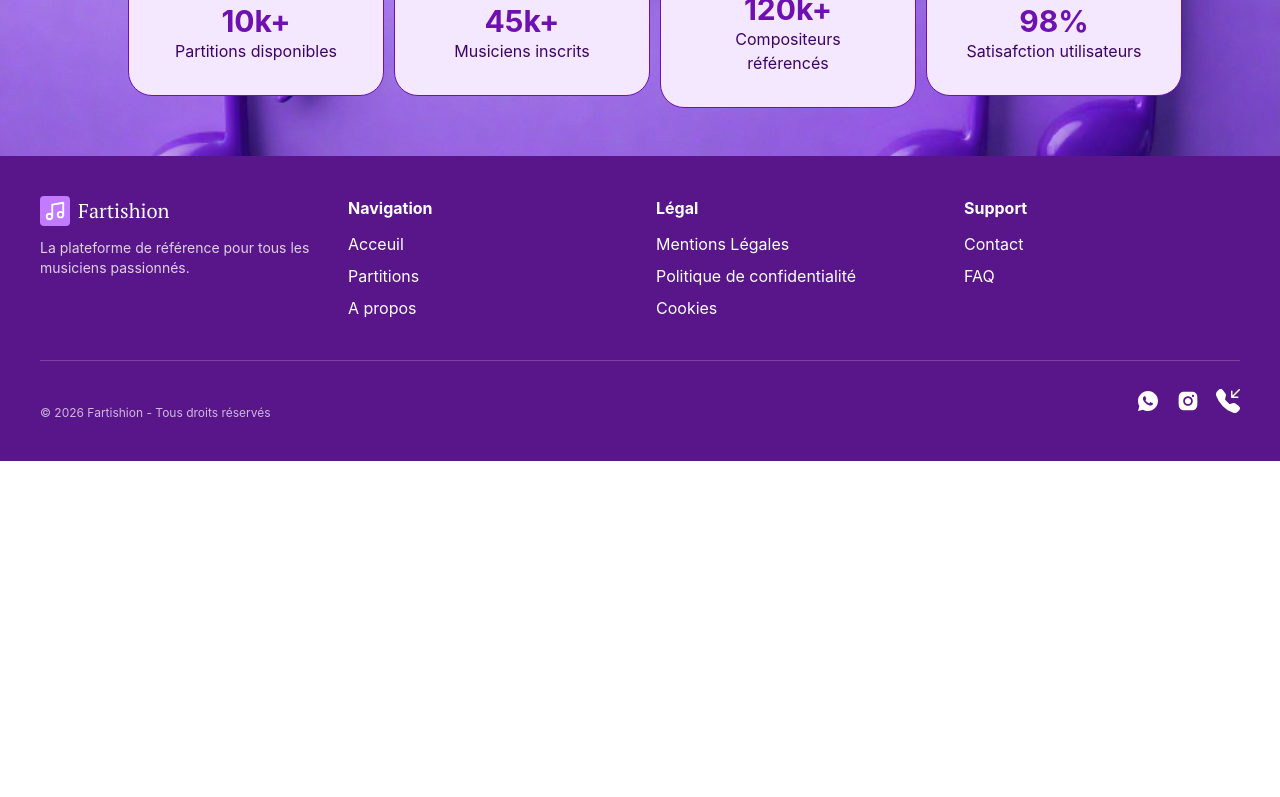
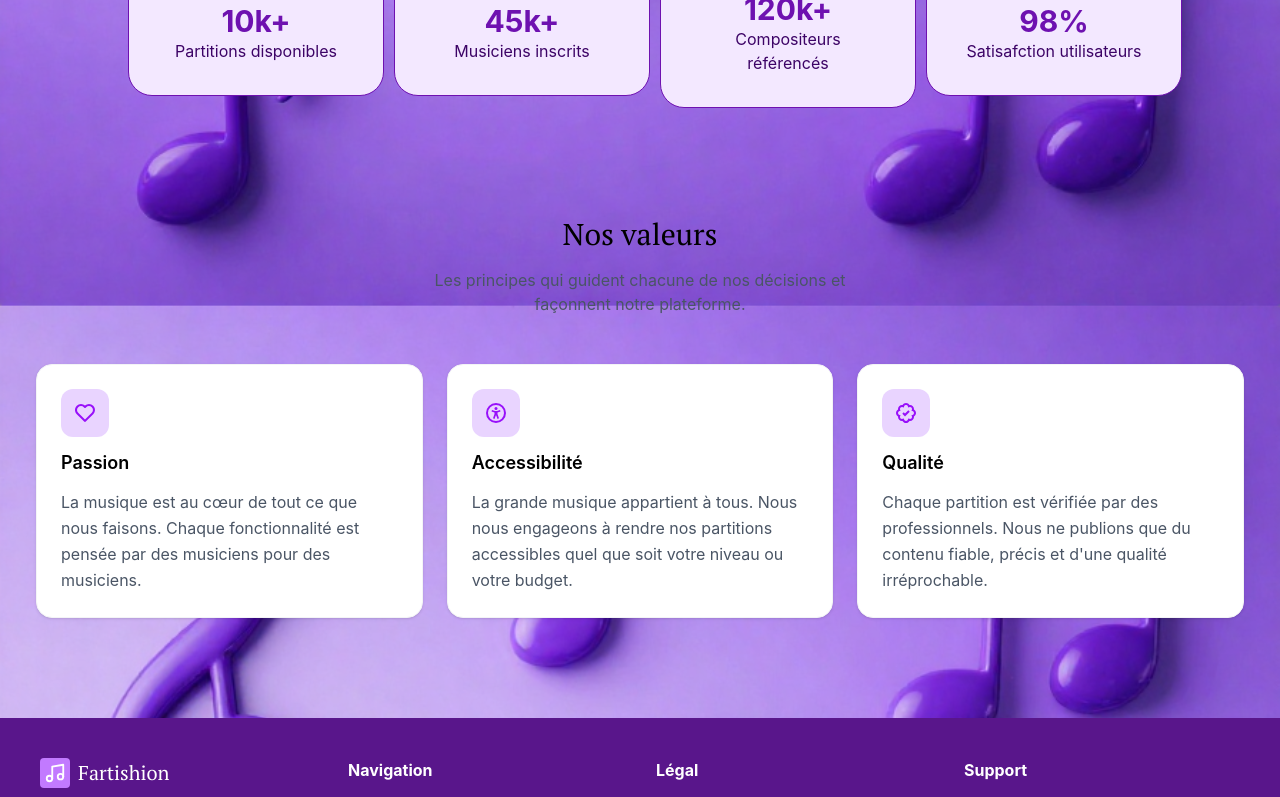
Before and after one commit to riedsteeve/Fartishion, a React (Vite) app in the folder frontend/: page /about in a window 1280 px wide. Shown: the part 1340-2137 px from the top of the page. Before the commit the page ends 1801 px from the top, so only its background shows below. Built offline with nearby package versions, Linux system fonts and the light colour scheme.

Commit message:
Mise en place de la section nos valeurs

```diff
--- /dev/null
+++ b/frontend/src/Components/Composables/nosValeurs.tsx
@@ -0,0 +1,70 @@
+import { BiHeart, BiUniversalAccess, BiBadgeCheck } from "react-icons/bi";
+
+const values = [
+    {
+        id: 1,
+        icon: BiHeart,
+        name: "Passion",
+        description:
+            "La musique est au cœur de tout ce que nous faisons. Chaque fonctionnalité est pensée par des musiciens pour des musiciens.",
+    },
+    {
+        id: 2,
+        icon: BiUniversalAccess,
+        name: "Accessibilité",
+        description:
+            "La grande musique appartient à tous. Nous nous engageons à rendre nos partitions accessibles quel que soit votre niveau ou votre budget.",
+    },
+    {
+        id: 3,
+        icon: BiBadgeCheck,
+        name: "Qualité",
+        description:
+            "Chaque partition est vérifiée par des professionnels. Nous ne publions que du contenu fiable, précis et d'une qualité irréprochable.",
+    },
+];
+
+const NosValeurs = () => {
+    return (
+        <section className="py-20 px-4">
+            <div className="max-w-7xl mx-auto">
+                <h2 className="text-center font-pt-serif text-3xl mb-4">
+                    Nos valeurs
+                </h2>
+
+                <p className="text-center text-gray-600 mb-12">
+                    Les principes qui guident chacune de nos décisions et
+                    <br />
+                    façonnent notre plateforme.
+                </p>
+
+                <div className="grid lg:grid-cols-3 md:grid-cols-2 gap-6">
+                    {values.map((value) => {
+                        const Icon = value.icon;
+
+                        return (
+                            <div
+                                key={value.id}
+                                className="bg-white p-6 rounded-2xl shadow-sm border border-gray-100 flex flex-col gap-3 "
+                            >
+                                <div className="w-fit p-3 bg-purple-200 rounded-xl">
+                                    <Icon className="text-2xl text-purple-600" />
+                                </div>
+
+                                <h3 className="font-semibold text-lg">
+                                    {value.name}
+                                </h3>
+
+                                <p className="text-gray-600 leading-relaxed">
+                                    {value.description}
+                                </p>
+                            </div>
+                        );
+                    })}
+                </div>
+            </div>
+        </section>
+    );
+};
+
+export default NosValeurs;
--- a/frontend/src/Components/Landingpage/About.tsx
+++ b/frontend/src/Components/Landingpage/About.tsx
@@ -2,6 +2,7 @@ import Header from '../Composables/header'
 import { BiMusic } from 'react-icons/bi'
 import OurMission from '../Composables/ourMission'
 import FartishionEnChiffre from '../Composables/fartishionEnChiffre'
+import NosValeurs from '../Composables/nosValeurs'
 
 
 const About = () => {
@@ -28,6 +29,7 @@ const About = () => {
 
             <OurMission />
             <FartishionEnChiffre />
+            <NosValeurs />
 
 
 
```
